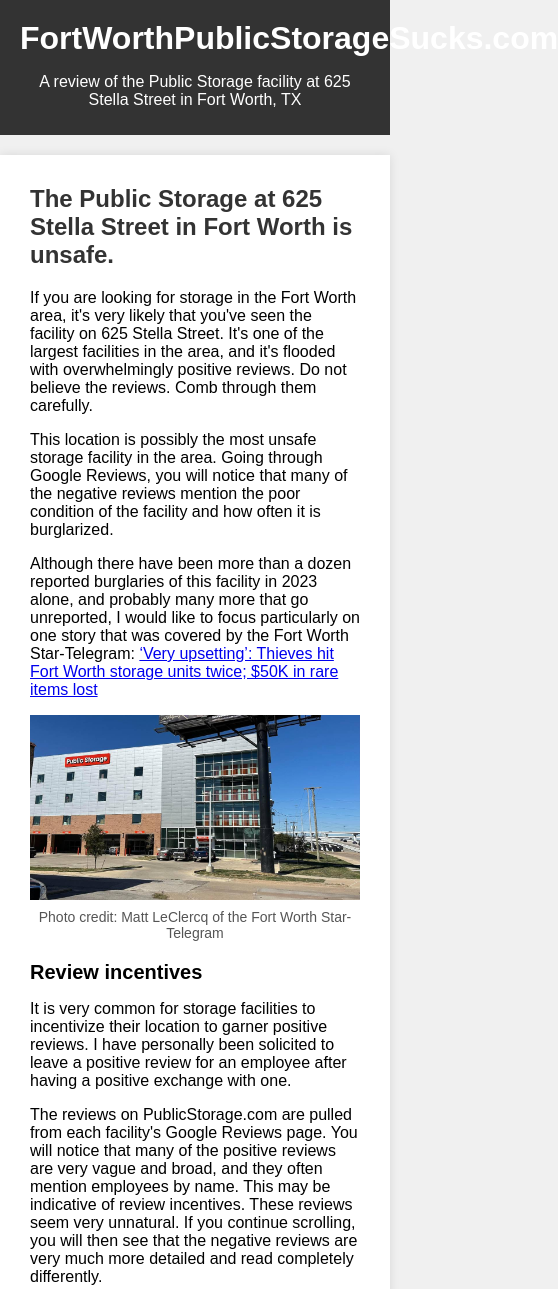
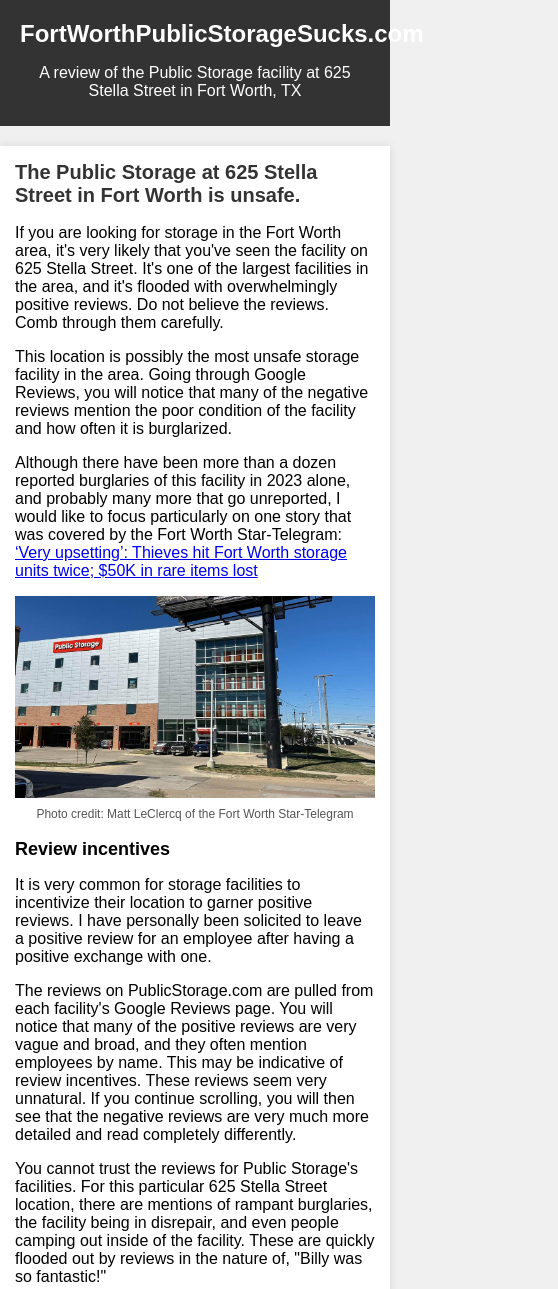
Before and after one commit to fortworthpublicstoragesucks/fortworthpublicstoragesucks, a plain HTML site: page index.html in a window 390 px wide. Shown: the top 1289 px of the page, 558 px wide, since content can reach past the window. Drawn offline with Linux system fonts and the light colour scheme.

Commit message:
Update style.css

```diff
--- a/style.css
+++ b/style.css
@@ -69,3 +69,34 @@ footer {
     color: #ccc;
     text-decoration: none;
 }
+
+/* Media query for mobile responsiveness */
+@media (max-width: 600px) {
+    header h1 {
+        font-size: 24px;
+    }
+
+    main {
+        padding: 10px;
+    }
+
+    h2 {
+        font-size: 20px;
+    }
+
+    h3 {
+        font-size: 18px;
+    }
+
+    .content {
+        padding: 5px;
+    }
+
+    .photo-credit {
+        font-size: 12px;
+    }
+
+    footer {
+        padding: 5px;
+    }
+}
```
